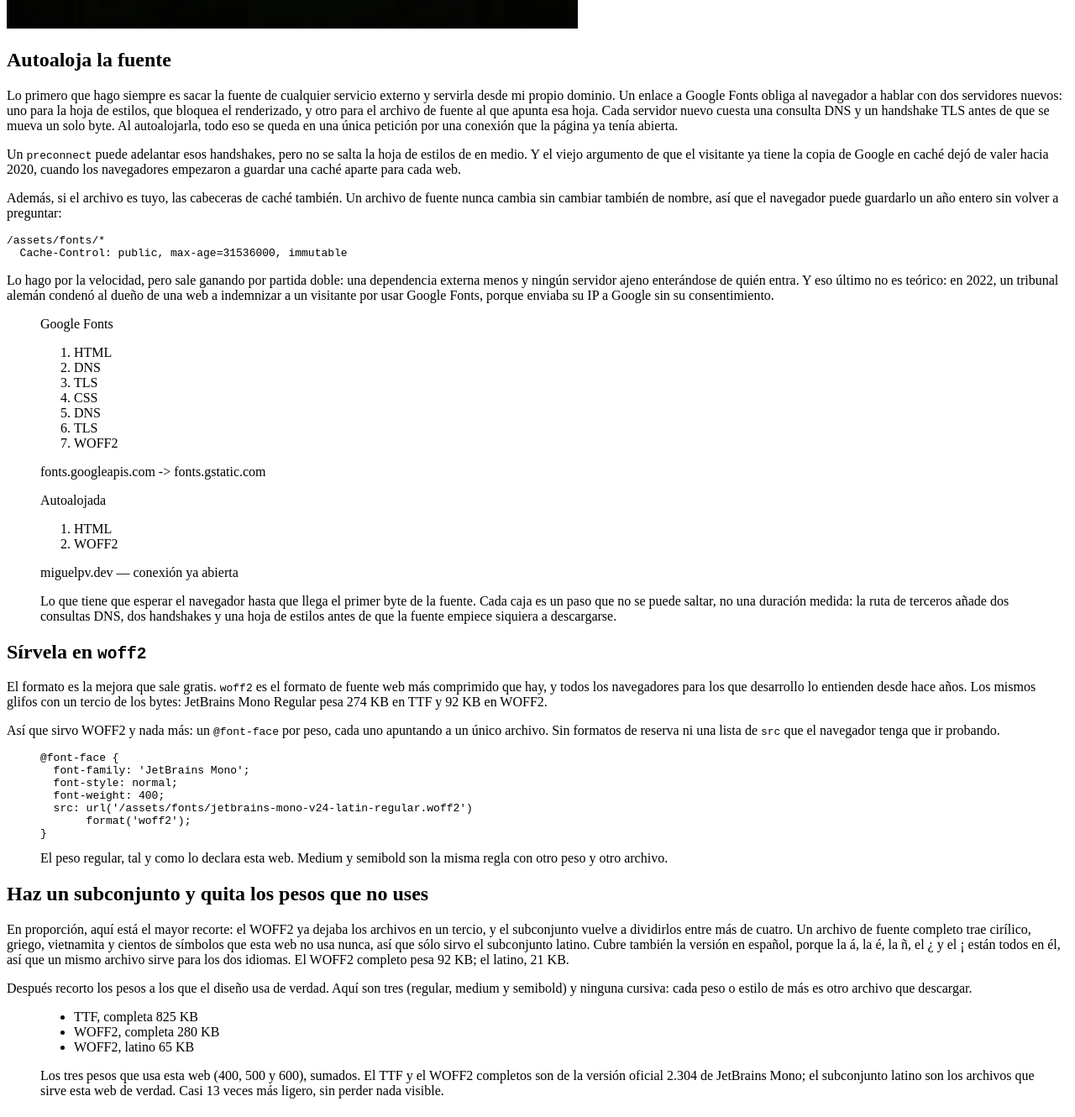
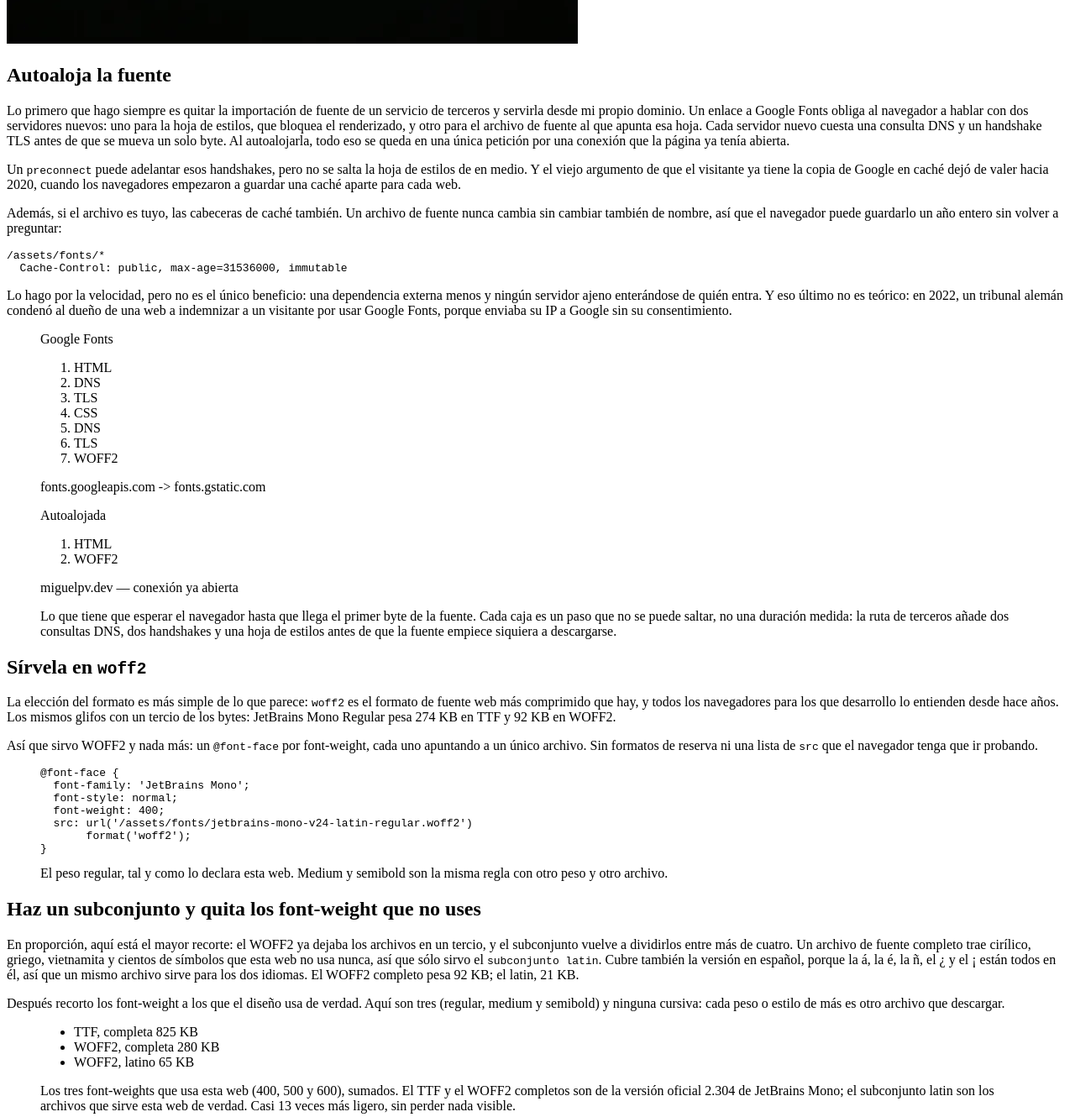
Before and after one commit to miguelpv26/miguelpv.dev, a website: page es/blog/estrategia-fuentes-web.html in a window 1280 px wide. Shown: the part 1040-2370 px from the top of the page at 84% size. Drawn offline with Linux system fonts and the light colour scheme.

Commit message:
fix: redacción en castellano del blog

```diff
--- a/es/blog/estrategia-fuentes-web.html
+++ b/es/blog/estrategia-fuentes-web.html
@@ -30,10 +30,10 @@
             <p class="article__subtitle">Autoalojamiento, WOFF2, subconjunto y preload, medidos en esta web.</p>
 
             <p class="article__lede">
-              Todo el texto de esta web está en JetBrains Mono, así que si la fuente va lenta, va lenta la
-              página entera. Los tres pesos que uso suman 825 KB en los TTF tal y como los publica JetBrains.
-              Lo que se sirve de verdad son 65 KB, desde mi propio servidor y pedidos antes de que el navegador
-              sepa siquiera que los va a necesitar. Así paso de una cifra a la otra, en el orden en que lo hago.
+              Todo el texto de esta web utiliza la fuente tipográfica JetBrains Mono. Así que, si la fuente va lenta, va lenta la
+              página entera. Los tres font-weight que uso suman 825 KB en los TTF tal y como los publica JetBrains.
+              Lo que se carga de verdad son 65 KB, desde mi propio servidor y pedidos antes de que el navegador
+              sepa siquiera que los va a necesitar. Así es cómo logro hacerlo consistentemente:
             </p>
 
             <p class="article__meta">
@@ -60,12 +60,12 @@
           <div class="article__text">
             <h2>Autoaloja la fuente</h2>
             <p>
-              Lo primero que hago siempre es sacar la fuente de cualquier servicio externo y servirla desde mi
-              propio dominio. Un enlace a Google Fonts obliga al navegador a hablar con dos servidores nuevos:
-              uno para la hoja de estilos, que bloquea el renderizado, y otro para el archivo de fuente al que
-              apunta esa hoja. Cada servidor nuevo cuesta una consulta DNS y un handshake TLS antes de que se
-              mueva un solo byte. Al autoalojarla, todo eso se queda en una única petición por una conexión que
-              la página ya tenía abierta.
+              Lo primero que hago siempre es quitar la importación de fuente de un servicio de terceros y
+              servirla desde mi propio dominio. Un enlace a Google Fonts obliga al navegador a hablar con
+              dos servidores nuevos: uno para la hoja de estilos, que bloquea el renderizado, y otro para el
+              archivo de fuente al que apunta esa hoja. Cada servidor nuevo cuesta una consulta DNS y un
+              handshake TLS antes de que se mueva un solo byte. Al autoalojarla, todo eso se queda en una
+              única petición por una conexión que la página ya tenía abierta.
             </p>
             <p>
               Un <code>preconnect</code> puede adelantar esos handshakes, pero no se salta la hoja de estilos
@@ -80,7 +80,7 @@
             <pre tabindex="0"><code>/assets/fonts/*
   Cache-Control: public, max-age=31536000, immutable</code></pre>
             <p>
-              Lo hago por la velocidad, pero sale ganando por partida doble: una dependencia externa menos y
+              Lo hago por la velocidad, pero no es el único beneficio: una dependencia externa menos y
               ningún servidor ajeno enterándose de quién entra. Y eso último no es teórico: en 2022, un
               tribunal alemán condenó al dueño de una web a indemnizar a un visitante por usar Google Fonts,
               porque enviaba su IP a Google sin su consentimiento.
@@ -126,13 +126,13 @@
           <div class="article__text">
             <h2>Sírvela en <code>woff2</code></h2>
             <p>
-              El formato es la mejora que sale gratis. <code>woff2</code> es el formato de fuente web más
-              comprimido que hay, y todos los navegadores para los que desarrollo lo entienden desde hace
-              años. Los mismos glifos con un tercio de los bytes: JetBrains Mono Regular pesa 274 KB en TTF y
-              92 KB en WOFF2.
+              La elección del formato es más simple de lo que parece: <code>woff2</code> es el formato de
+              fuente web más comprimido que hay, y todos los navegadores para los que desarrollo lo entienden
+              desde hace años. Los mismos glifos con un tercio de los bytes: JetBrains Mono Regular pesa
+              274 KB en TTF y 92 KB en WOFF2.
             </p>
             <p>
-              Así que sirvo WOFF2 y nada más: un <code>@font-face</code> por peso, cada uno apuntando a un
+              Así que sirvo WOFF2 y nada más: un <code>@font-face</code> por font-weight, cada uno apuntando a un
               único archivo. Sin formatos de reserva ni una lista de <code>src</code> que el navegador tenga
               que ir probando.
             </p>
@@ -157,17 +157,17 @@
 
         <section class="article__section article__section--split">
           <div class="article__text">
-            <h2>Haz un subconjunto y quita los pesos que no uses</h2>
+            <h2>Haz un subconjunto y quita los font-weight que no uses</h2>
             <p>
               En proporción, aquí está el mayor recorte: el WOFF2 ya dejaba los archivos en un tercio, y el
               subconjunto vuelve a dividirlos entre más de cuatro. Un archivo de fuente completo trae cirílico,
               griego, vietnamita y cientos de símbolos que esta web no usa nunca, así que sólo sirvo el
-              subconjunto latino. Cubre también la versión en español, porque la á, la é, la ñ, el ¿ y el ¡
+              <code>subconjunto latin</code>. Cubre también la versión en español, porque la á, la é, la ñ, el ¿ y el ¡
               están todos en él, así que un mismo archivo sirve para los dos idiomas. El WOFF2 completo pesa
-              92 KB; el latino, 21 KB.
+              92 KB; el latin, 21 KB.
             </p>
             <p>
-              Después recorto los pesos a los que el diseño usa de verdad. Aquí son tres (regular, medium y
+              Después recorto los font-weight a los que el diseño usa de verdad. Aquí son tres (regular, medium y
               semibold) y ninguna cursiva: cada peso o estilo de más es otro archivo que descargar.
             </p>
           </div>
@@ -194,8 +194,8 @@
                 </ul>
               </div>
               <figcaption>
-                Los tres pesos que usa esta web (400, 500 y 600), sumados. El TTF y el WOFF2 completos son de
-                la versión oficial 2.304 de JetBrains Mono; el subconjunto latino son los archivos que sirve
+                Los tres font-weights que usa esta web (400, 500 y 600), sumados. El TTF y el WOFF2 completos son de
+                la versión oficial 2.304 de JetBrains Mono; el subconjunto latin son los archivos que sirve
                 esta web de verdad. Casi 13 veces más ligero, sin perder nada visible.
               </figcaption>
             </figure>
@@ -247,7 +247,7 @@
                 </div>
               </div>
               <figcaption>
-                Sin preload, la petición de la fuente espera a que termine el parseo. Con él, la petición sale
+                Sin preload, la petición de la fuente espera a que termine el parseo. Con ella, la petición sale
                 mientras el <code>&lt;head&gt;</code> todavía se está leyendo, así que la fuente ya está ahí
                 cuando el texto la necesita. Ilustrativo, no a escala.
               </figcaption>
```
